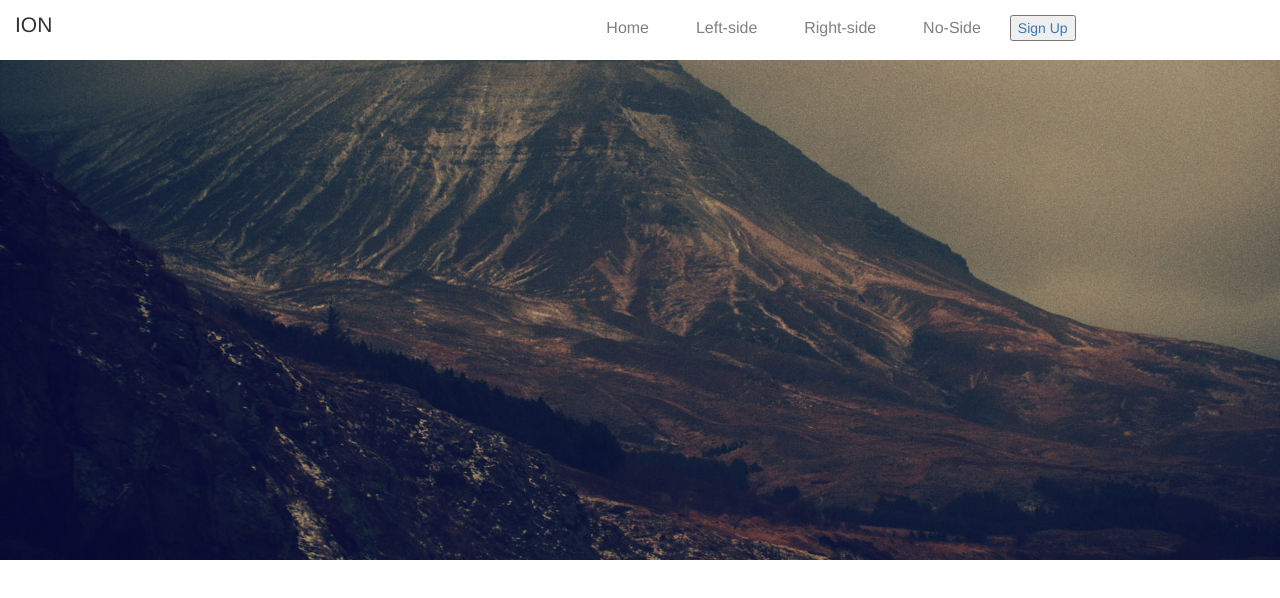
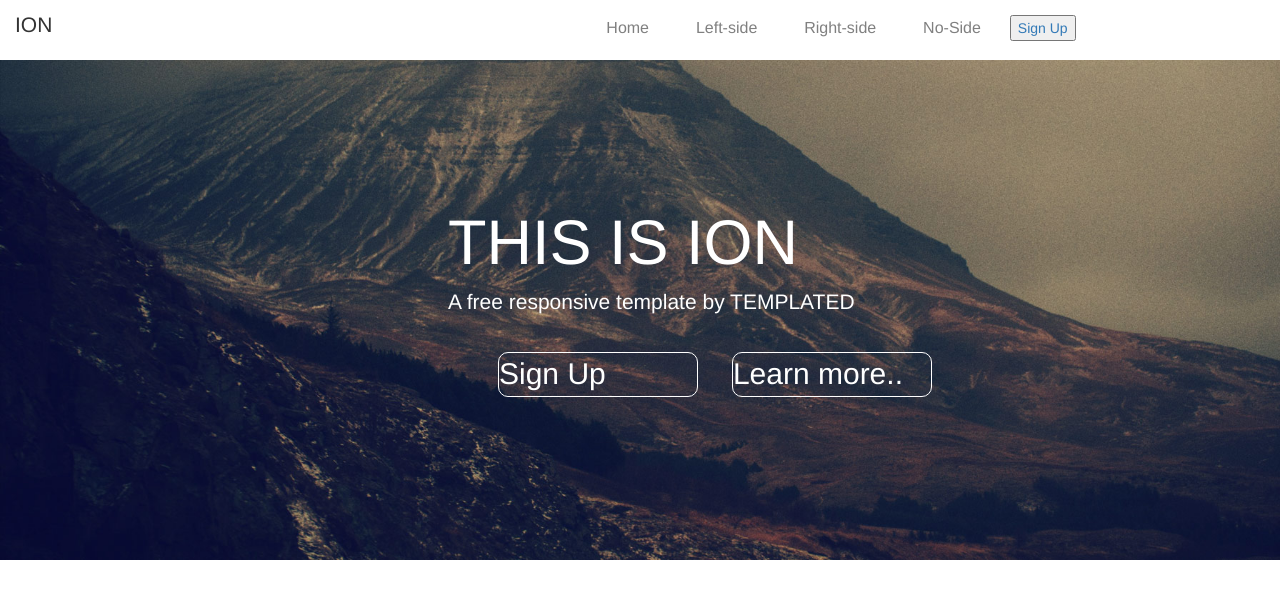
Before and after one commit to martmwangi/mock, a plain HTML site: page index.html in a window 1280 px wide. Drawn offline with nearby package versions, Linux system fonts and the light colour scheme.

Commit message:
put and styled contents in the center inside the container

```diff
--- a/css/style.css
+++ b/css/style.css
@@ -35,16 +35,34 @@ background-image: url(/images/banner.jpg);
 background-size: cover;
 height: 500px;
 }
-/*#banner{
-display: block;
-}*/
-/*.jumbotron{
-display: block;
-min-width: 100%;
-background-size: cover;
-margin: 0%;
-padding: 0%;
-}*/
-.inside{
-padding-top: 10px;
+
+#inside{
+padding-top: 80px;
+padding-left: 35%;
 }
+#inside h1{
+color: white;
+}
+.white{
+color:white;
+}
+#inside ul li{
+list-style: none;
+display: inline;
+/*padding: 40px;*/
+font-size: 30px;
+}
+#inside ul li a{
+display: inline-block;
+border: 1px solid white;
+color: white;
+width: 200px;
+margin: 20px;
+text-decoration: none;
+border-radius: 10px;
+margin-left: 10px;
+}
+
+#inside ul li a.hover{
+
+}
--- a/index.html
+++ b/index.html
@@ -29,7 +29,22 @@
 
 
     </header>
-<div id="container1" background-image: url(/images/banner.jpg) class="jumbotron"></div>
+<div id="container1" background-image: url(/images/banner.jpg) class="jumbotron">
+     <section id="inside">
+    <h1>THIS IS ION</h1>
+         <p class="white">A free responsive template by TEMPLATED</p>
+         <p>
+             <ul>
+                 <li><a href="#">Sign Up</a></li>
+                 <li><a href="#">Learn more..</a></li>
+
+         </ul>
+         </p>
+
+
+    </section>
+
+     </div>
 
 
 
```
